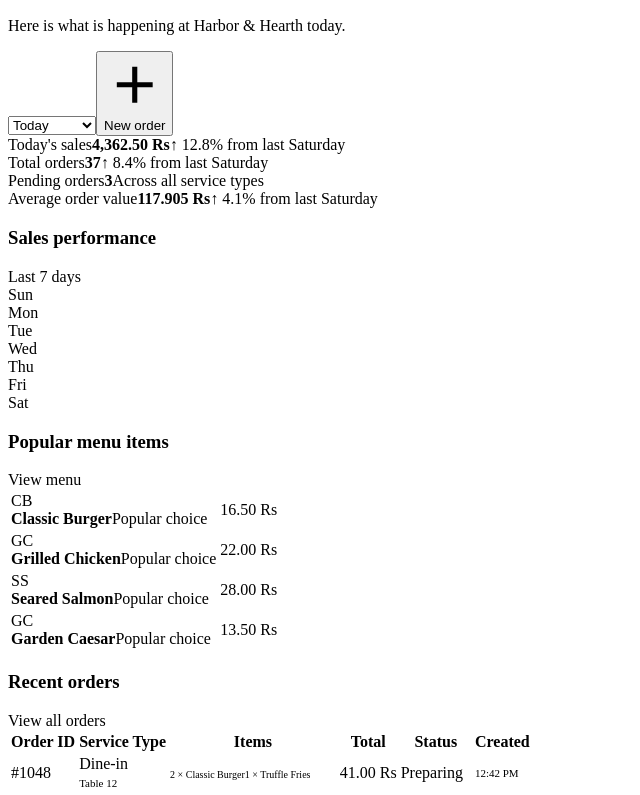
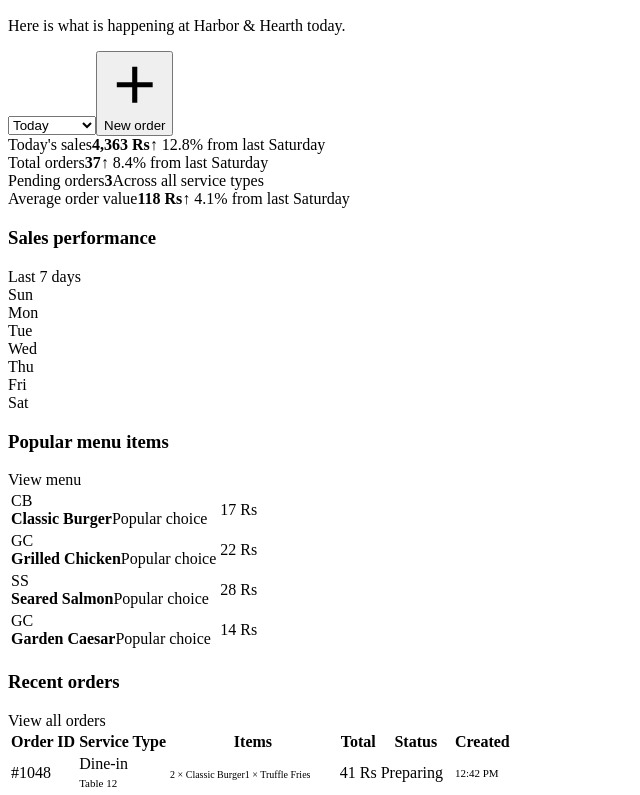
Before and after one commit to faisalraza3130-eng/resturant--management, a React (Vite) app: page / in a window 1280 px wide. Shown: the part 1680-2475 px from the top of the page, without its empty margins (0-640 px from the left). Built offline with nearby package versions, Linux system fonts and the light colour scheme; the HTML template or start-up script is replaced by a standard one; a web font is replaced by a local one.

Commit message:
Removed decimals from currency format, e.g., 1400 Rs

```diff
--- a/src/utils.jsx
+++ b/src/utils.jsx
@@ -1,6 +1,6 @@
 import React from 'react';
 
-export const money = n => new Intl.NumberFormat('en-PK', { minimumFractionDigits: 2 }).format(n) + " Rs";
+export const money = n => new Intl.NumberFormat('en-PK', { maximumFractionDigits: 0 }).format(Math.round(n)) + " Rs";
 
 export const badge = status => (
   <span className={`badge ${status.toLowerCase()}`}>{status}</span>
```
